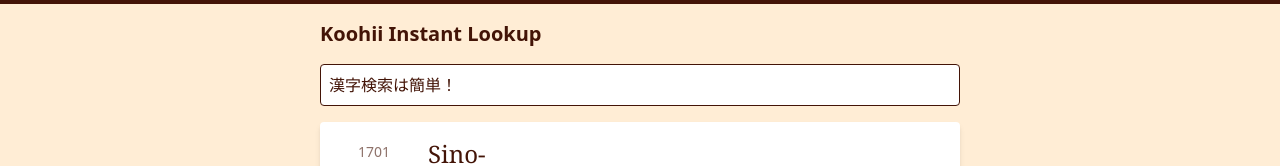
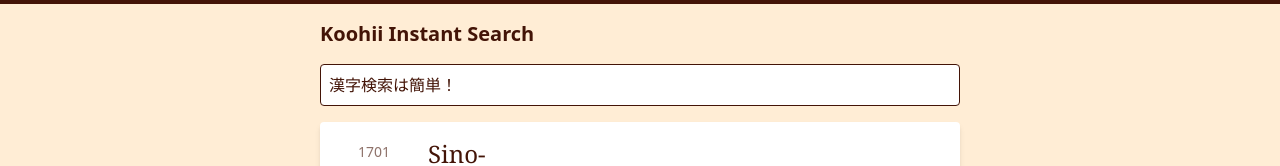
Before and after one commit to Inclushe/koohii-instant-search, a React (Vite) app: page / in a window 1280 px wide. Shown: the top 166 px of the page. Built offline with nearby package versions, Linux system fonts and the light colour scheme.

Commit message:
Add readme todos

```diff
--- a/src/App.jsx
+++ b/src/App.jsx
@@ -52,7 +52,7 @@
     <>
     <div className='w-full h-1 bg-orange-950'></div>
     <div className="p-4 mx-auto max-w-2xl text-orange-950">
-      <h1 className="text-xl mb-4 font-bold">Koohii Instant Lookup</h1>
+      <h1 className="text-xl mb-4 font-bold">Koohii Instant Search</h1>
       <input className="border border-orange-950 rounded mb-4 p-2 w-full" type="text" name="searchTerm" value={searchTerm} onChange={(event) => {setSearchTerm(event.target.value)}} />
       <div>{searchTerm.split('').map((kanji) => {
         if (kanji in stories) {
```
Also changed, not shown: 1 other file (tests, documents, lock files or other folders).
